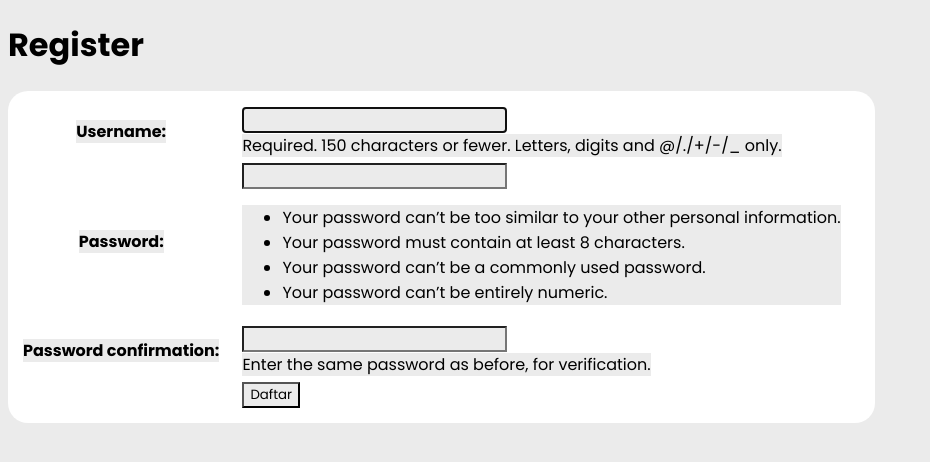
After one commit to muhammadfawwazarshadsaid/task2_inventori, a Django app: page /register/ in a window 1280 px wide. The commit adds this page. Shown: the top 462 px of the page, without its empty margins (0-930 px from the left). Run offline with Django 4.2, Linux system fonts and the light colour scheme; some libraries are stand-ins or nearby versions.

Commit message:
re-migrate

```diff
--- a/main/models.py
+++ b/main/models.py
@@ -1,6 +1,9 @@
 from django.db import models
+from django.contrib.auth.models import User
+
 
 class Product(models.Model):
+    user = models.ForeignKey(User, on_delete=models.CASCADE)
     no = models.AutoField(primary_key=True)
     date = models.DateField(auto_now_add=True)
     name = models.CharField(max_length=255)
--- a/main/templates/base.html
+++ b/main/templates/base.html
@@ -385,7 +385,6 @@
             padding-inline: 20px;
             border-width: 0px;
             border-radius: 20px;
-            color: #000000;
             font-weight: 700;
             font-size: 16px;
         }
@@ -405,27 +404,29 @@
             border-radius: 20px;
             padding: 12px;
             align-items: center;
+            border: none;
+            border-width: 0px;
+            margin: 0,auto;
 
 
         }
 
 
         th {
-            background-color: rgb(247, 247, 247);
-            border-radius: 20px;
-
+            background-color: #ffffff;
+            margin: 0px;
         }
 
         td {
             padding-inline: 20px;
             background-color: rgb(255, 255, 255);
-            border-radius: 20px;
             align-items: center;
 
 
         }
         p.table-head{
-            background-color:  rgb(247, 247, 247);
+            background-color:  #ffffff;
+            margin: 8px;
             font-size: 16px;
         }
         p.table-content{
@@ -442,15 +443,6 @@
             background-color: rgb(241, 241, 241);
         }
 
-        .form-add{
-            background-color: rgb(247, 247, 247);
-            justify-content: center;
-            display: flex;
-            flex-direction: column;
-
-        }
-
-
 
 
     }
--- /dev/null
+++ b/main/templates/register.html
@@ -0,0 +1,34 @@
+{% extends 'base.html' %}
+
+{% block meta %}
+    <title>Register</title>
+{% endblock meta %}
+
+{% block content %}
+
+<div class = "login">
+
+    <h1>Register</h1>
+
+        <form method="POST" >
+            {% csrf_token %}
+            <table>
+                {{ form.as_table }}
+                <tr>
+                    <td></td>
+                    <td><input type="submit" name="submit" value="Daftar"/></td>
+                </tr>
+            </table>
+        </form>
+
+    {% if messages %}
+        <ul>
+            {% for message in messages %}
+                <li>{{ message }}</li>
+                {% endfor %}
+        </ul>
+    {% endif %}
+
+</div>
+
+{% endblock content %}
--- a/main/urls.py
+++ b/main/urls.py
@@ -1,6 +1,8 @@
 from django.urls import path
 from main.views import show_main, create_product, show_xml, show_json, show_xml_by_id, show_json_by_id
-
+from main.views import register #sesuaikan dengan nama fungsi yang dibuat
+from main.views import login_user #sesuaikan dengan nama fungsi yang dibuat
+from main.views import logout_user
 
 app_name = 'main'
 
@@ -11,4 +13,7 @@ urlpatterns = [
     path('json/', show_json, name='show_json'),
     path('xml/<int:id>/', show_xml_by_id, name='show_xml_by_id'),
     path('json/<int:id>/', show_json_by_id, name='show_json_by_id'),
+    path('register/', register, name='register'),
+    path('login/', login_user, name='login'),
+    path('logout/', logout_user, name='logout'),
 ]
--- a/main/views.py
+++ b/main/views.py
@@ -1,3 +1,6 @@
+import datetime
+from django.http import HttpResponseRedirect
+from django.urls import reverse
 from django.shortcuts import render
 from django.http import HttpResponseRedirect
 from main.forms import ProductForm
@@ -5,12 +8,21 @@ from django.urls import reverse
 from main.models import Product
 from django.http import HttpResponse
 from django.core import serializers
+from django.shortcuts import redirect
+from django.contrib.auth.forms import UserCreationForm
+from django.contrib import messages
+from django.contrib.auth import authenticate, login
+from django.contrib.auth import logout
+from django.contrib.auth.decorators import login_required
 
+
+@login_required(login_url='/login')
 def show_main(request):
-    products = Product.objects.all()
-    context = {'products': products}
-        # Add more dictionaries as needed
-
+    products = Product.objects.filter(user=request.user)
+    context = {
+        'products': products,
+        'name': request.user.username,
+        'last_login': request.COOKIES['last_login'],}
 
     return render(request, "main.html", context)
 
@@ -19,7 +31,9 @@ def create_product(request):
     form = ProductForm(request.POST or None)
 
     if form.is_valid() and request.method == "POST":
-        form.save()
+        product = form.save(commit=False)
+        product.user = request.user
+        product.save()
         return HttpResponseRedirect(reverse('main:show_main'))
 
     context = {'form': form}
@@ -40,3 +54,33 @@ def show_xml_by_id(request, id):
 def show_json_by_id(request, id):
     data = Product.objects.filter(pk=id)
     return HttpResponse(serializers.serialize("json", data), content_type="application/json")
+def register(request):
+    form = UserCreationForm()
+
+    if request.method == "POST":
+        form = UserCreationForm(request.POST)
+        if form.is_valid():
+            form.save()
+            messages.success(request, 'Your account has been successfully created!')
+            return redirect('main:login')
+    context = {'form':form}
+    return render(request, 'register.html', context)
+
+def login_user(request):
+    if request.method == 'POST':
+        username = request.POST.get('username')
+        password = request.POST.get('password')
+        user = authenticate(request, username=username, password=password)
+        if user is not None:
+            login(request, user)
+            response = HttpResponseRedirect(reverse("main:show_main"))
+            response.set_cookie('last_login', str(datetime.datetime.now()))
+            return response
+        else:
+            messages.info(request, 'Sorry, incorrect username or password. Please try again.')
+    context = {}
+    return render(request, 'login.html', context)
+
+def logout_user(request):
+    logout(request)
+    return redirect('main:login')
```
Also changed, not shown: main/templates/create_product.html (+9 -17 lines), main/templates/login.html (added, +28 -0 lines), main/templates/main.html (+7 -1 lines), .github/workflows/pbp-deploy.yml, main/migrations/0001_initial.py, main/migrations/0002_remove_product_date_added_remove_product_id_and_more.py (deleted), main/migrations/0003_product_date.py (deleted).
